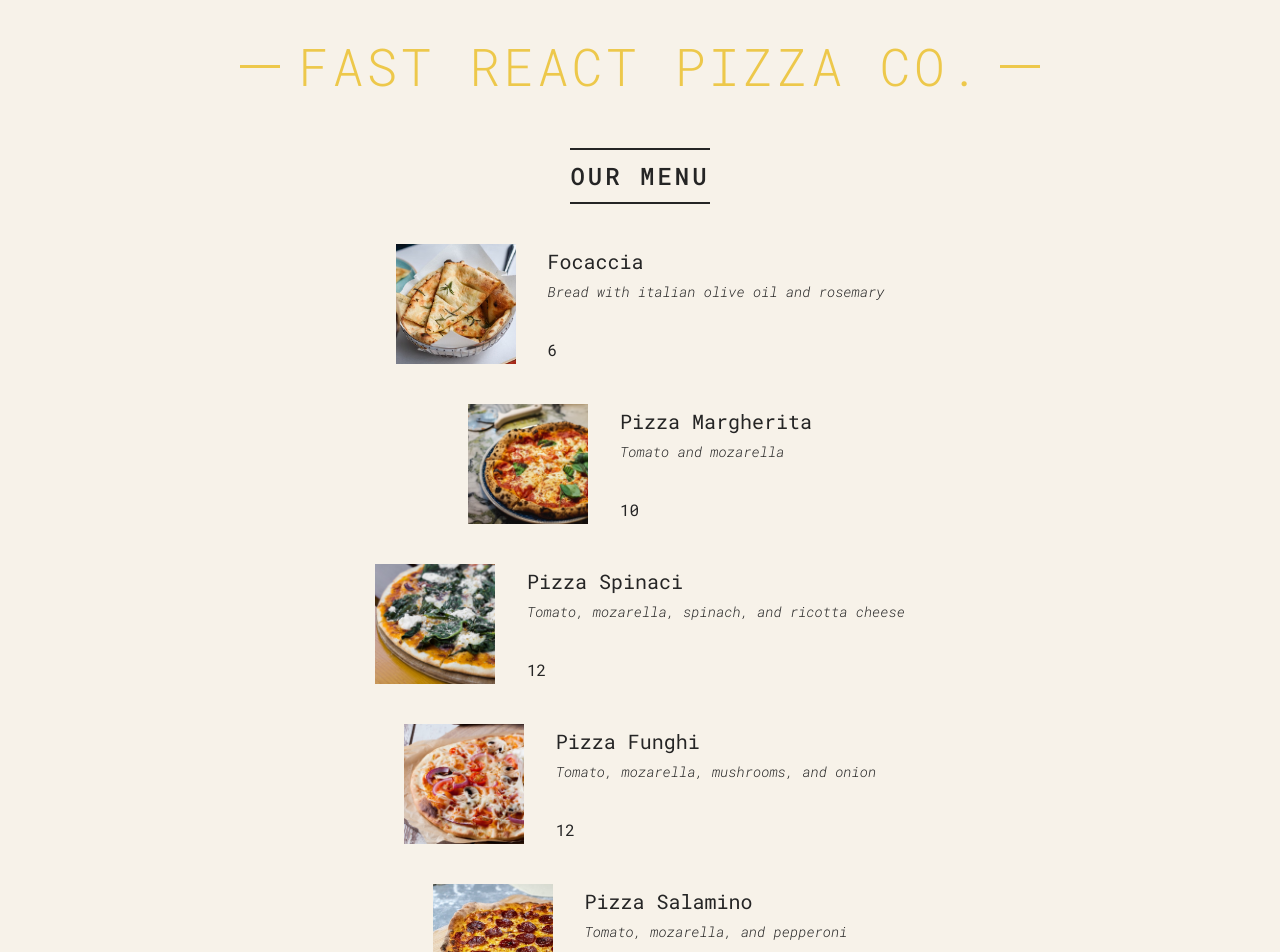
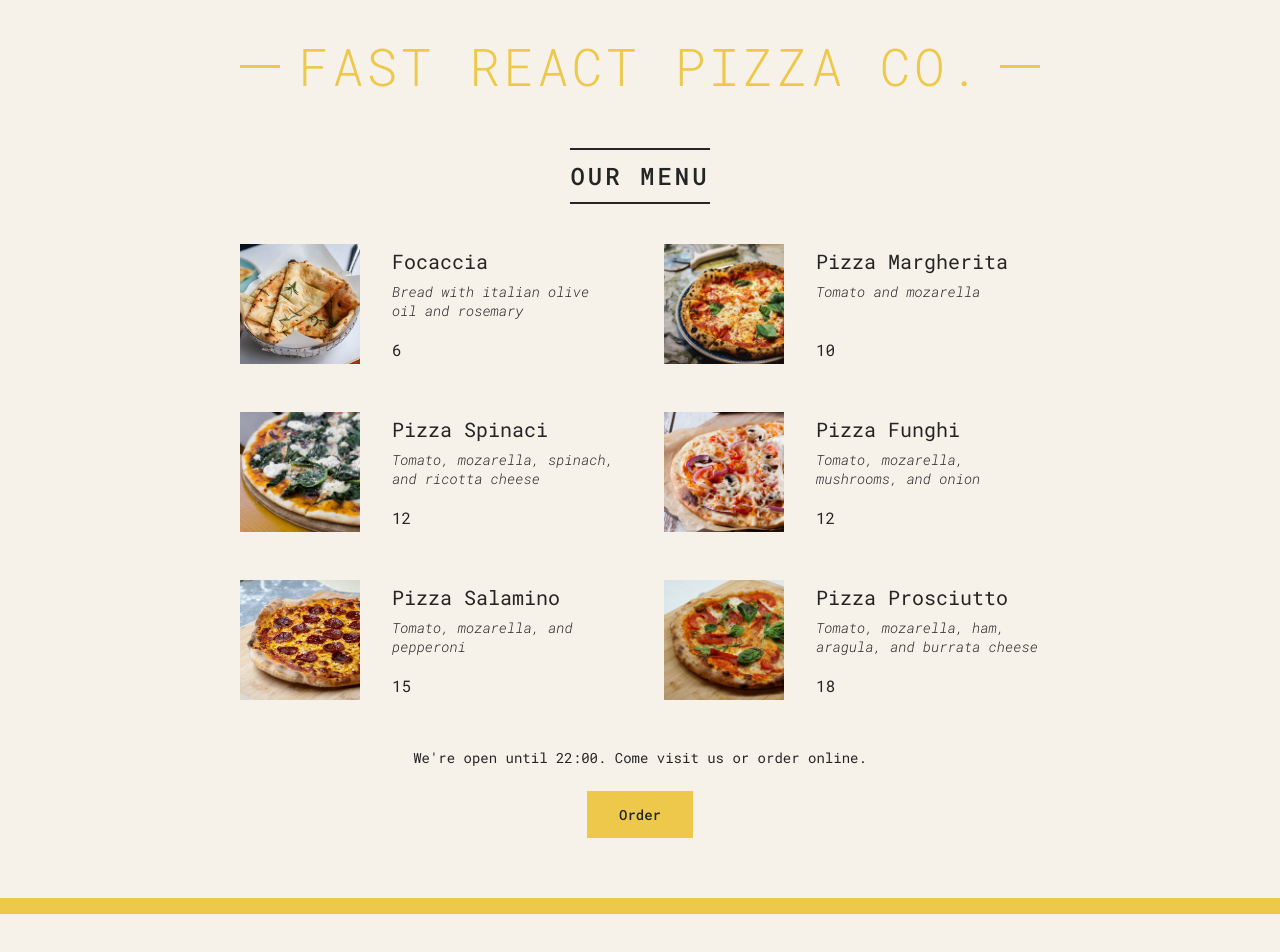
Before and after one commit to nemmip/ReactCourse, a React (Create React App) app in the folder pizza-menu/: page / in a window 1280 px wide. Shown: the top 952 px of the page. After the commit the page ends 914 px from the top, so only its background shows below. Built offline with nearby package versions, Linux system fonts and the light colour scheme.

Commit message:
feat: add short circuting

```diff
--- a/pizza-menu/src/components/Footer.tsx
+++ b/pizza-menu/src/components/Footer.tsx
@@ -12,7 +12,15 @@ const Footer: React.FC = () => {
   return (
     <Fragment>
       <footer className="footer">
-        {new Date().toLocaleTimeString()} We're currently open!
+        {isRestaurantOpen && (
+          <div className="order">
+            <p>
+              We're open until {openingHours.close}:00. Come visit us or order
+              online.
+            </p>
+            <button className="btn">Order</button>
+          </div>
+        )}
       </footer>
     </Fragment>
   );
--- a/pizza-menu/src/components/Menu.tsx
+++ b/pizza-menu/src/components/Menu.tsx
@@ -7,9 +7,11 @@ const Menu: React.FC = () => {
   return (
     <main className="menu">
       <h2>Our menu</h2>
-      {pizzaList.map((pizza) => (
-        <Pizza key={pizza.name} {...pizza} />
-      ))}
+      <ul className="pizzas">
+        {pizzaList.map((pizza) => (
+          <Pizza key={pizza.name} {...pizza} />
+        ))}
+      </ul>
     </main>
   );
 };
--- a/pizza-menu/src/components/Pizza.tsx
+++ b/pizza-menu/src/components/Pizza.tsx
@@ -3,14 +3,14 @@ import PizzaProps from "../types/Pizza/Pizza";
 
 const Pizza: React.FC<PizzaProps> = (props) => {
   return (
-    <div className="pizza">
+    <li className="pizza">
       <img src={props.photoName} alt={props.name} />
       <div>
         <h3>{props.name}</h3>
         <p>{props.ingredients}</p>
         <span>{props.price}</span>
       </div>
-    </div>
+    </li>
   );
 };
 
```
Also changed, not shown: 1 other file (tests, documents, lock files or other folders).
